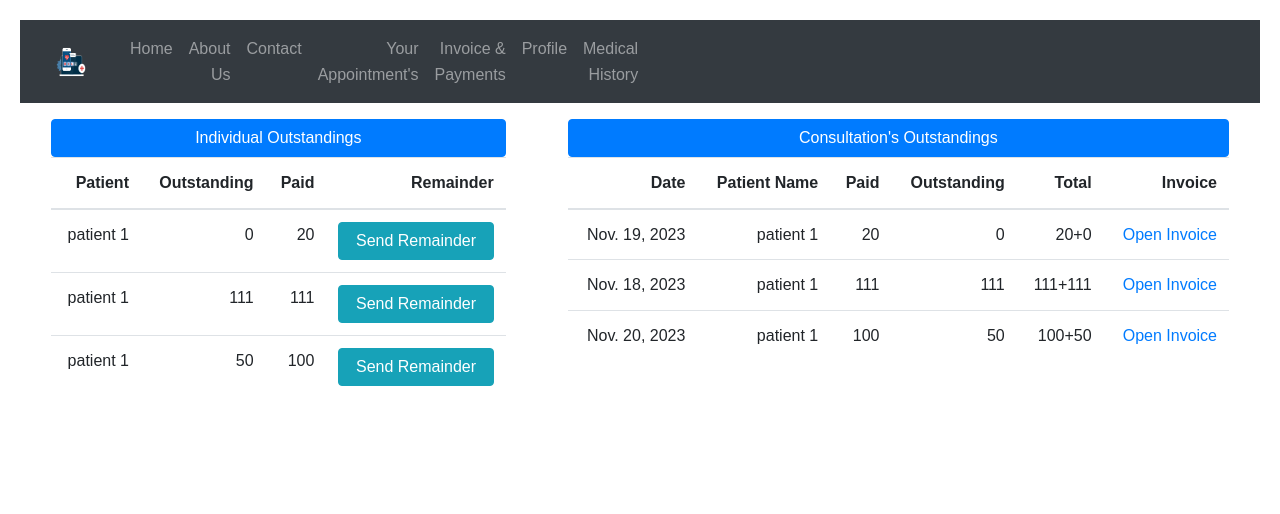
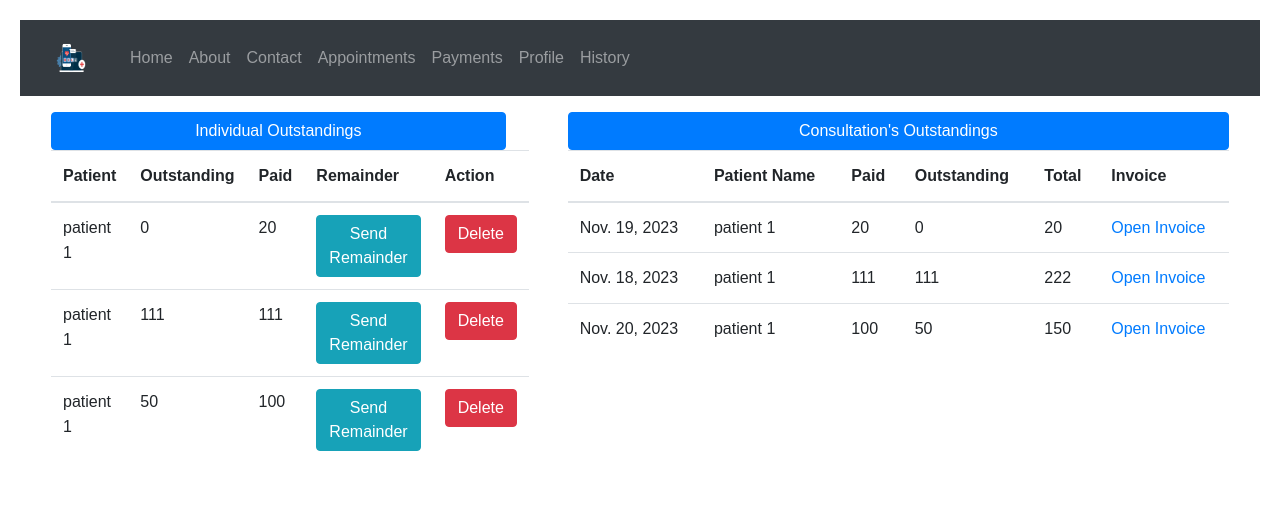
Before and after one commit to wassim-maziane/Hospital-Application, a Django app: page /account in a window 1280 px wide; the page is wider, and only the part inside the window is pictured. Shown: the top 514 px of that part. Run offline with Django 3.2, Linux system fonts and the light colour scheme; a user stored in the database is signed in; data comes from the database, SQL or seed files in the repository; some libraries are stand-ins or nearby versions.

Commit message:
prototype 2

```diff
--- a/app/forms.py
+++ b/app/forms.py
@@ -69,12 +69,12 @@ class UpdateDoctorForm(forms.ModelForm):
 class AppointmentForm(forms.ModelForm):
     class Meta:
         model = Appointment
-        fields = ['doctor', 'date','time', 'patient']
+        fields = ['doctor', 'date','time', 'patient', 'status']
         widgets = {
             'date': forms.DateInput(attrs={'type': 'date'}),
             'time': forms.TimeInput(attrs={'type': 'time'}),
         }
-
+        status = forms.ChoiceField(choices=Appointment.STATUS, required=True)
 class PrescriptionForm(forms.ModelForm):
     Description = forms.CharField(label=_("Prescription"),)
     Symptoms = forms.CharField(label=_("Disease"),)
--- a/app/models.py
+++ b/app/models.py
@@ -107,8 +107,6 @@ class Prescription(models.Model):
     Symptoms = models.CharField(max_length=100)
     Description = models.TextField()
 
-# class Invoice
-
 
 class Invoice(models.Model):
     patient = models.ForeignKey(Patient, null=True, on_delete=models.CASCADE)
--- a/app/urls.py
+++ b/app/urls.py
@@ -25,5 +25,6 @@ urlpatterns = [
     path('create_invoice', views.create_invoice, name='create_invoice'),
     path('delete_appointment/<int:id>/', views.delete_appointment, name='delete_appointment'),
     path('delete_prescription/<int:id>/', views.delete_prescription, name='delete_prescription'),
-
+    path('appointment/approve/<int:id>/', views.approve_appointment, name='approve_appointment'),
+    path('invoice/delete/<int:id>/', views.delete_invoice, name='delete_invoice'),
 ]
--- a/app/views.py
+++ b/app/views.py
@@ -71,21 +71,6 @@ def profile(request, id=None):
                 p_form.save()
                 return redirect('profile')
         return render(request, 'profile.html', {'u_form': u_form, 'p_form': p_form})
-    elif request.user.user_type == 3:
-        doctor = Doctor.objects.filter(id=id).first()
-        user = doctor.person
-        u_form = UserUpdationForm(instance=doctor.person)
-        p_form = UpdateDoctorForm(instance=doctor)
-        if request.method == 'POST':
-            u_form = UserUpdationForm(request.POST)
-            p_form = PatientForm(request.POST)
-            if u_form.is_valid():
-                u_form = UserUpdationForm(request.POST, instance=doctor.person)
-                p_form = UpdateDoctorForm(request.POST, instance=doctor)
-                u_form.save()
-                p_form.save()
-                return redirect('dashboard')
-        return render(request, 'profile.html', {'u_form': u_form, 'p_form': p_form})
     elif request.user.user_type == 4:
         patient = Patient.objects.filter(id=id).first()
         u_form = UserUpdationForm(instance=patient.person)
@@ -122,7 +107,7 @@ def create_prescription(request):
 
 @login_required(login_url='login')
 def create_invoice(request):
-    if request.user.user_type == 3:
+    if request.user.user_type == 4:
         form = InvoiceForm()
         if request.method == 'POST':
             form = InvoiceForm(request.POST)
@@ -174,11 +159,7 @@ def account(request):
 
 @login_required(login_url='login')
 def delete(request, id):
-    if request.user.user_type == 3:
-        doctor = Doctor.objects.filter(id=id).first()
-        doctor.person.delete()
-        return redirect('dashboard')
-    elif request.user.user_type == 4:
+    if request.user.user_type == 4:
         doctor = Patient.objects.filter(id=id).first()
         doctor.person.delete()
         return redirect('dashboard')
@@ -193,17 +174,8 @@ def delete_confirm(request, id):
 
 
 def dashboard(request):
-    if request.user.user_type == 3:
-        doctors = Doctor.objects.all()
-        active = Doctor.objects.filter(status=1).count()
-        patients = Patient.objects.all().count()
-        context = {
-            'doctors': doctors,
-            'active': active,
-            'patients': patients,
-        }
-    elif request.user.user_type == 4:
-        appointments = Appointment.objects.all()
+    if request.user.user_type == 4:
+        pending_appointments = Appointment.objects.filter(status=Appointment.Pending)
         patients = Patient.objects.all()
         doctors = Doctor.objects.all()
         approved = Appointment.objects.filter(status='AP').count()
@@ -212,31 +184,14 @@ def dashboard(request):
             'patients': patients,
             'doctors': doctors,
             'approved': approved,
+            'appointments': pending_appointments,
+
         }
     return render(request, 'dashboard.html', context)
 
-
 @login_required(login_url='login')
 def create(request):
-    if request.user.user_type == 3:
-        u_form = UserUpdationForm()
-        p_form = UpdateDoctorForm()
-        if request.method == 'POST':
-            u_form = UserUpdationForm(request.POST)
-            p_form = UpdateDoctorForm(request.POST)
-            if u_form.is_valid():
-                user = u_form.save(commit=False)
-                instance = p_form.save(commit=False)
-                user.username = user.first_name.lower()+"_"+user.last_name.lower()
-                user.user_type = 2
-                user.set_password("Samidha123")
-                instance.person = user
-                user.save()
-                instance.save()
-                return redirect('dashboard')
-        return render(request, 'profile.html', {'u_form': u_form, 'p_form': p_form})
-
-    elif request.user.user_type == 4:
+    if request.user.user_type == 4:
         u_form = UserUpdationForm()
         p_form = PatientForm()
         if request.method == 'POST':
@@ -247,7 +202,7 @@ def create(request):
                 instance = p_form.save(commit=False)
                 user.username = user.first_name.lower()+"_"+user.last_name.lower()
                 user.user_type = 2
-                user.set_password("Samidha123")
+                user.set_password("user")
                 instance.person = user
                 user.save()
                 instance.save()
@@ -294,3 +249,17 @@ def delete_prescription(request, id):
         return redirect('prescription')
     else:
         return redirect('')
+
+@login_required
+def delete_invoice(request, id):
+    invoice = get_object_or_404(Invoice, id=id)
+    invoice.delete()
+    return redirect('account')
+
+@login_required
+def approve_appointment(request, id):
+    appointment = get_object_or_404(Appointment, id=id)
+    if appointment.status == Appointment.Pending:
+        appointment.status = Appointment.Approved
+        appointment.save()
+    return redirect('dashboard')
--- a/static/stylesheet.css
+++ b/static/stylesheet.css
@@ -85,7 +85,7 @@ ion-icon {
 }
 body {
   font-family: Arial, sans-serif;
-  text-align: right;
+  text-align: left;
   padding: 20px;
   line-height: 1.6;
 }
--- a/templates/about.html
+++ b/templates/about.html
@@ -75,7 +75,7 @@ body {
     <section>
       <h2>Contact Us</h2>
       <p>For any inquiries or further information, please don't hesitate to contact us:</p>
-      <p>Email: info@Health Connect.com</p>
+      <p>Email: info@HealthConnect.com</p>
       <p>Phone: +1 123-456-7890</p>
     </section>
   </main>
--- a/templates/accounting.html
+++ b/templates/accounting.html
@@ -17,6 +17,7 @@
             <th>Outstanding</th>
             <th>Paid</th>
             <th>Remainder</th>
+            <th>Action</th>
           </tr>
         </thead>
         <tbody>
@@ -29,6 +30,11 @@
               <button type="button" class="btn btn-info">
                 Send Remainder
               </button>
+            </td>
+            <td>
+              <a href="{% url 'delete_invoice' invoice.id %}">
+                <button type="button" class="btn btn-danger">Delete</button>
+              </a>
             </td>
           </tr>
           {% endfor %}
@@ -60,7 +66,7 @@
             <td>{{ invoice.name }}</td>
             <td>{{ invoice.paid }}</td>
             <td>{{ invoice.remain }}</td>
-            <td>{{ invoice.paid }}+{{ invoice.remain }}</td>
+            <td>{{ invoice.paid|add:invoice.remain }}</td>
             {% if invoice.link %}
             <td><a href="{{ invoice.link.url }}" onerror="this.href='#';">Open Invoice</a></td>
             {% else %}
--- a/templates/appointment_form.html
+++ b/templates/appointment_form.html
@@ -4,7 +4,7 @@
 {% endblock title %}
 {% block body %}
 <div class="container">
-  <h1>Update Profile</h1>
+  <h1>Create Appointment</h1>
   <div class="container-fluid">
     <div class="row">
       <div class="col-sm-12 col-md-7">
--- a/templates/mainnav.html
+++ b/templates/mainnav.html
@@ -10,7 +10,7 @@
       <a class="nav-link" href="{% url 'index' %}">Home</a>
     </li>
     <li class="nav-item">
-      <a class="nav-link" href="{% url 'about' %}">About Us</a>
+      <a class="nav-link" href="{% url 'about' %}">About</a>
     </li>
     <li class="nav-item">
       <a class="nav-link" href="{% url 'contact' %}">Contact</a>
@@ -27,28 +27,25 @@
     </li>
     {% elif user.user_type is 2 %}
     <li class="nav-item">
-      <a class="nav-link" href="{% url 'appointments' %}">Your Appointment's</a>
+      <a class="nav-link" href="{% url 'appointments' %}">Appointments</a>
     </li>
     <li class="nav-item">
-      <a class="nav-link" href="{% url 'invoice' %}">Invoice & Payments</a>
+      <a class="nav-link" href="{% url 'invoice' %}">Payments</a>
     </li>
     <li class="nav-item">
       <a class="nav-link" href="{% url 'profile' %}">Profile</a>
     </li>
     <li class="nav-item">
-      <a class="nav-link" href="{% url 'prescription' %}">Medical History</a>
-    </li>
-    {% elif user.user_type is 3 %}
-    <li class="nav-item">
-      <a class="nav-link" href="{% url 'dashboard' %}">Dashboard</a>
-    </li>
-    <li class="nav-item">
-      <a class="nav-link" href="{% url 'account' %}">Accounting</a>
+      <a class="nav-link" href="{% url 'prescription' %}">History</a>
     </li>
     {% elif user.user_type is 4 %}
     <li class="nav-item">
           <a class="nav-link" href="{% url 'dashboard' %}">Dashboard</a>
         </li>
+    <li class="nav-item">
+          <a class="nav-link" href="{% url 'account' %}">Accounting</a>
+        </li>
+
     {% endif %}
     &nbsp;&nbsp;&nbsp;&nbsp;&nbsp;&nbsp;&nbsp;&nbsp;&nbsp;&nbsp;&nbsp;&nbsp;&nbsp;&nbsp;&nbsp;&nbsp;&nbsp;&nbsp;&nbsp;&nbsp;&nbsp;&nbsp;&nbsp;&nbsp;&nbsp;&nbsp;&nbsp;&nbsp;&nbsp;&nbsp;&nbsp;&nbsp;&nbsp;&nbsp;&nbsp;&nbsp;&nbsp;&nbsp;&nbsp;&nbsp;&nbsp;&nbsp;&nbsp;&nbsp;&nbsp;&nbsp;&nbsp;&nbsp;&nbsp;&nbsp;&nbsp;&nbsp;&nbsp;&nbsp;&nbsp;&nbsp;&nbsp;&nbsp;&nbsp;&nbsp;&nbsp;&nbsp;&nbsp;&nbsp;&nbsp;&nbsp;&nbsp;&nbsp;&nbsp;&nbsp;&nbsp;&nbsp;&nbsp;&nbsp;&nbsp;&nbsp;&nbsp;&nbsp;&nbsp;&nbsp;&nbsp;&nbsp;&nbsp;&nbsp;&nbsp;&nbsp;&nbsp;&nbsp;&nbsp;&nbsp;&nbsp;&nbsp;&nbsp;&nbsp;&nbsp;&nbsp;&nbsp;&nbsp;&nbsp;&nbsp;&nbsp;&nbsp;&nbsp;&nbsp;&nbsp;&nbsp;&nbsp;&nbsp;&nbsp;&nbsp;&nbsp;&nbsp;&nbsp;&nbsp;&nbsp;&nbsp;&nbsp;&nbsp;&nbsp;&nbsp;&nbsp;&nbsp;&nbsp;&nbsp;&nbsp;&nbsp;&nbsp;&nbsp;&nbsp;&nbsp;&nbsp;&nbsp;&nbsp;&nbsp;&nbsp;&nbsp;&nbsp;&nbsp;&nbsp;&nbsp;&nbsp;&nbsp;&nbsp;&nbsp;&nbsp;&nbsp;&nbsp;&nbsp;&nbsp;&nbsp;&nbsp;&nbsp;&nbsp;&nbsp;&nbsp;&nbsp;&nbsp;&nbsp;&nbsp;&nbsp;&nbsp;&nbsp;&nbsp;&nbsp;&nbsp;&nbsp;&nbsp;&nbsp;&nbsp;&nbsp;&nbsp;&nbsp;&nbsp;&nbsp;&nbsp;&nbsp;&nbsp;&nbsp;&nbsp;&nbsp;&nbsp;&nbsp;&nbsp;&nbsp;&nbsp;&nbsp;&nbsp;&nbsp;&nbsp;&nbsp;
     <button class="btn btn-outline-success my-2 my-sm-0" type="submit">
```
Also changed, not shown: templates/dashboard.html (+12 -6 lines), app/migrations/0016_alter_appointment_time_alter_doctor_gender_and_more.py (added).
